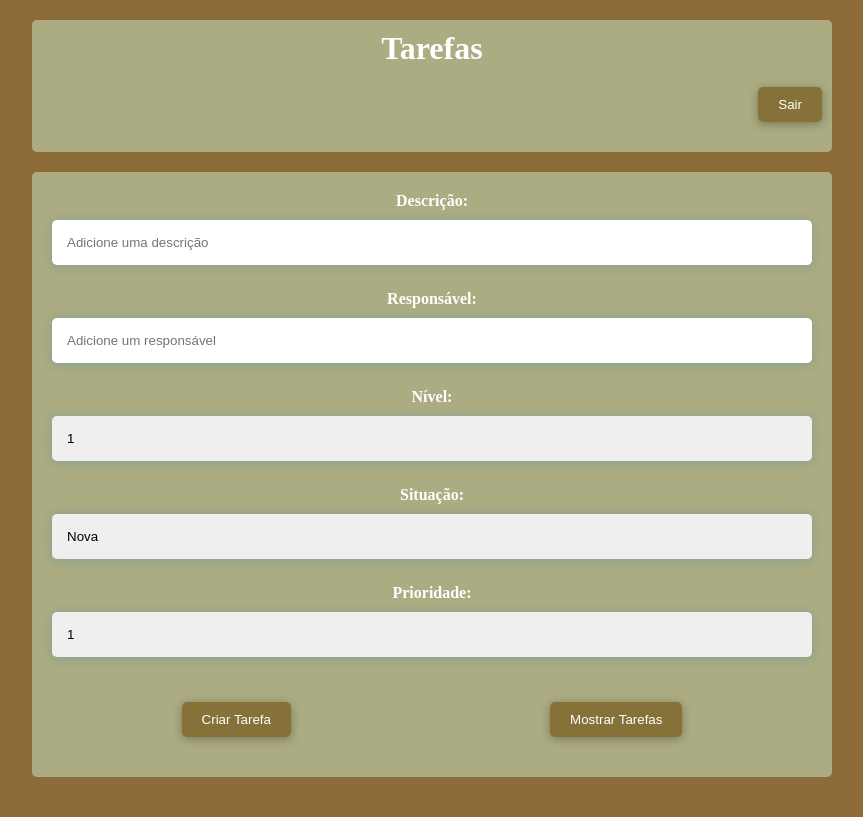
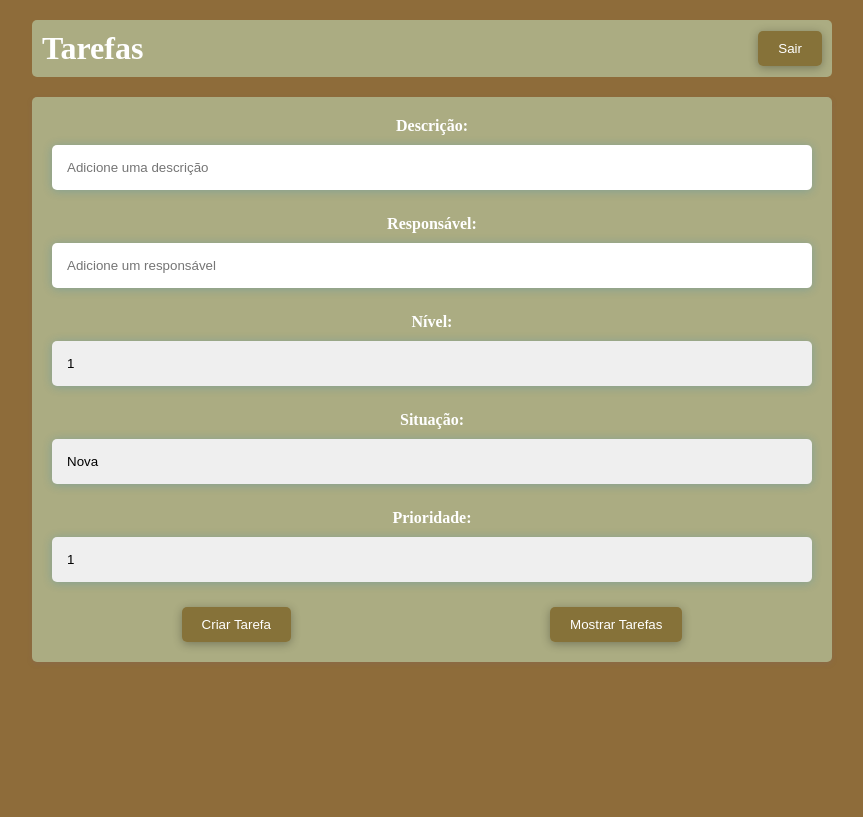
Before and after one commit to victorcunha3/FrontEnd-Tarefas-IFPI, a plain HTML site: page frontend2/screen.html in a window 1280 px wide. Shown: the whole page, without its empty margins (208-1071 px from the left). Drawn offline with Linux system fonts and the light colour scheme; some packages are replaced by stand-ins of ours; a script that the page names is missing.

Commit message:
frontEndNew

```diff
--- a/frontend2/assets/css/style.css
+++ b/frontend2/assets/css/style.css
@@ -27,12 +27,11 @@ header {
     margin-top: 20px;
     overflow: hidden;
     text-align: center;
+    display: flex;
+    justify-content: space-between;
+    align-items: center;
 
 }
-.exit{
-    float: right;
-}
-
 
 /* Estilos para o formulário */
 form {
@@ -84,9 +83,9 @@ option:checked {
     color: #f0f0f0;
 }
 
-button {
+.botao-main {
     display: block;
-    margin: 20px auto;
+    margin: 0 auto;
     padding: 10px 20px;
     background-color: #795d1db9;
     color: #fff;
@@ -95,6 +94,7 @@ button {
     box-shadow: 0 2px 10px rgba(0, 0, 0, 0.3);
     cursor: pointer;
     transition: background-color 0.3s ease;
+    max-height: 80px;
 }
 
 button:hover {
@@ -112,15 +112,38 @@ background-color: #b99758;
 
 #tabela-tarefas th,
 #tabela-tarefas td {
-    padding: 10px;
+    padding: 5px;
     border: 1px solid #ccc;
 }
 
 #tabela-tarefas th {
     background-color: #f2f2f2;
     font-weight: bold;
+    max-height: 100px;
 }
 
 #tabela-tarefas tr:hover {
     background-color: #f2f2f2;
 }
+
+
+h1 {
+    display: flex;
+    flex-direction: column;
+    text-align: center;
+    margin: 0;
+}
+
+.exit{
+    display: block;
+    margin: 0;
+    padding: 10px 20px;
+    background-color: #795d1db9;
+    color: #fff;
+    border: none;
+    border-radius: 5px;
+    box-shadow: 0 2px 10px rgba(0, 0, 0, 0.3);
+    cursor: pointer;
+    transition: background-color 0.3s ease;
+    max-height: 80px;
+}
--- a/frontend2/screen.html
+++ b/frontend2/screen.html
@@ -42,8 +42,8 @@
                 <option value="2">2</option>
                 <option value="3">3</option>
             </select>
-            <button type="button" onclick="criarTarefa()">Criar Tarefa</button>
-            <button type="button" onclick="mostrarTarefas()">Mostrar Tarefas</button>
+            <button class="botao-main" type="button" onclick="criarTarefa()">Criar Tarefa</button>
+            <button class="botao-main" type="button" onclick="mostrarTarefas()">Mostrar Tarefas</button>
         </form>
         <table id="tabela-tarefas"></table>
         <div id="formulario"></div>
```
Also changed, not shown: frontend2/assets/css/login.css (+24 -0 lines), frontend2/index.html (+10 -1 lines), frontend2/signup.html (+10 -1 lines).
